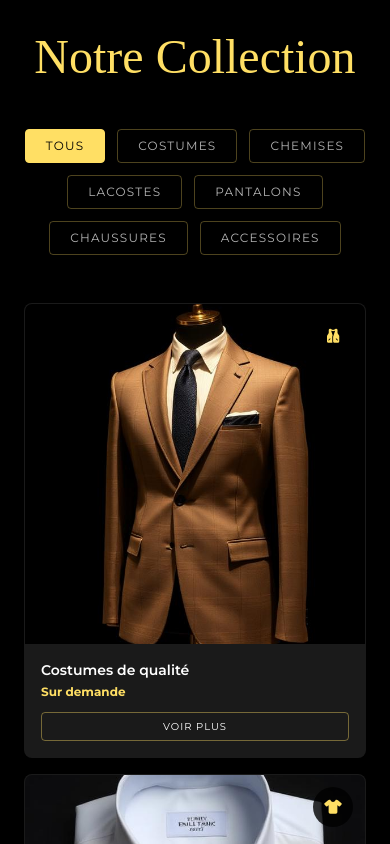
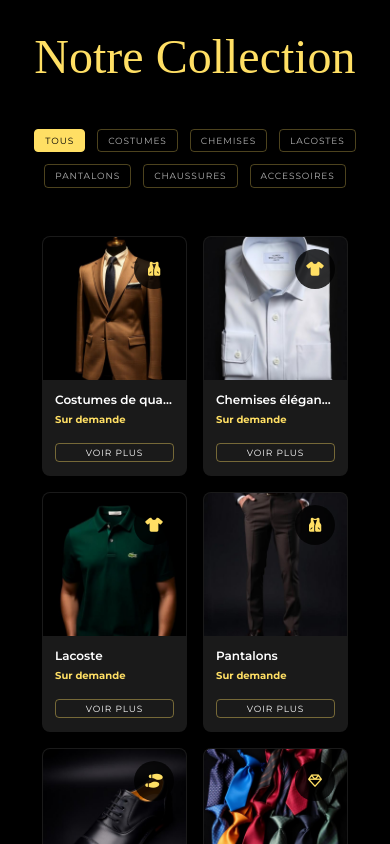
Before and after one commit to espoirallode-cmd/el_elias_fashion, a React (Vite) app: page / in a window 390 px wide. Shown: the part 1820-2664 px from the top of the page. Built offline with nearby package versions, Linux system fonts and the light colour scheme; the HTML template or start-up script is replaced by a standard one; a web font is replaced by a local one.

Commit message:
style(mobile): reduce card and button sizes in catalog section

```diff
--- a/src/components/CatalogSection.tsx
+++ b/src/components/CatalogSection.tsx
@@ -71,7 +71,7 @@ const CatalogSection = () => {
             <button
               key={c}
               onClick={() => setActive(c)}
-              className={`font-body text-xs uppercase tracking-widest px-5 py-2 rounded-sm border transition-all duration-300 ${
+              className={`font-body text-[9px] md:text-xs uppercase tracking-widest px-2.5 py-1 md:px-5 md:py-2 rounded-sm border transition-all duration-300 ${
                 active === c
                   ? "bg-gold text-background border-gold"
                   : "border-gold/30 text-foreground/70 hover:border-gold hover:text-gold"
@@ -86,7 +86,7 @@ const CatalogSection = () => {
           {filtered.map((p, i) => (
             <div
               key={p.name}
-              className="bg-dark-card rounded-lg overflow-hidden border border-transparent hover:border-gold/50 hover:shadow-gold hover:-translate-y-1 transition-all duration-300 group w-full sm:w-[240px] md:w-[200px] lg:w-[190px] xl:w-[180px]"
+              className="bg-dark-card rounded-lg overflow-hidden border border-transparent hover:border-gold/50 hover:shadow-gold hover:-translate-y-1 transition-all duration-300 group w-[145px] sm:w-[240px] md:w-[200px] lg:w-[190px] xl:w-[180px]"
               style={{ animationDelay: `${i * 0.1}s` }}
             >
               <div className="relative overflow-hidden aspect-square">
@@ -101,15 +101,15 @@ const CatalogSection = () => {
                 </div>
               </div>
               {active === "Tous" && (
-                <div className="p-4">
-                  <h3 className="font-body font-semibold text-foreground text-sm mb-1 truncate">{p.name}</h3>
-                  <p className="text-gold font-body font-bold text-xs mb-3">{p.price}</p>
+                <div className="p-3 md:p-4">
+                  <h3 className="font-body font-semibold text-foreground text-xs md:text-sm mb-1 truncate">{p.name}</h3>
+                  <p className="text-gold font-body font-bold text-[10px] md:text-xs mb-3">{p.price}</p>
                   <button
                     onClick={() => {
                       setActive(p.cat);
                       window.scrollTo({ top: ref.current?.offsetTop ? ref.current.offsetTop - 100 : 0, behavior: 'smooth' });
                     }}
-                    className="w-full font-body text-[10px] uppercase tracking-widest py-1.5 border border-gold/40 text-foreground rounded-sm hover:bg-gold hover:text-background transition-all duration-300"
+                    className="w-full font-body text-[9px] md:text-[10px] uppercase tracking-widest py-0.5 md:py-1.5 border border-gold/40 text-foreground rounded-sm hover:bg-gold hover:text-background transition-all duration-300"
                   >
                     Voir plus
                   </button>
```
